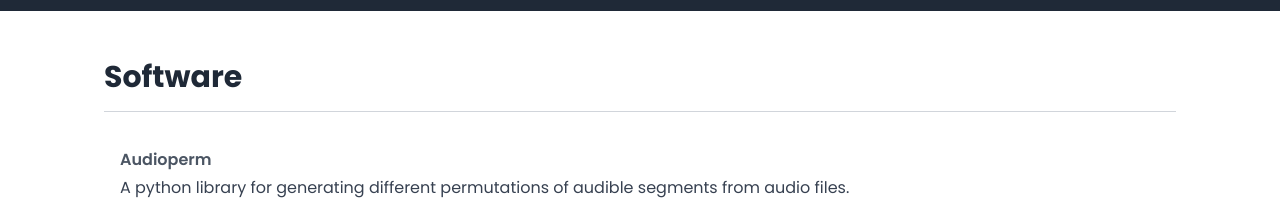
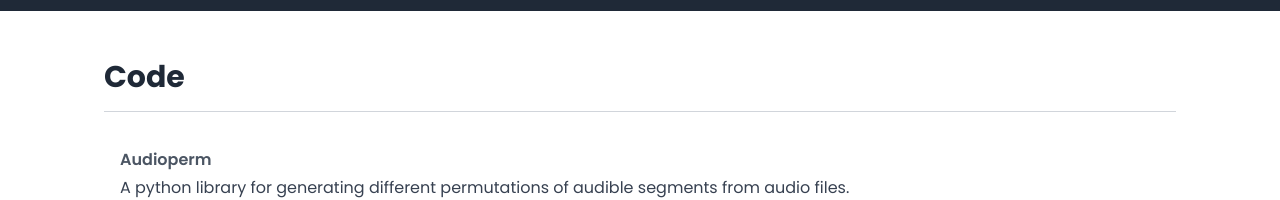
Before and after one commit to furcifer-grad/furcifer-grad.github.io, a website: page code.html in a window 1280 px wide. Shown: the part 53-253 px from the top of the page. Drawn offline with nearby package versions, Linux system fonts and the light colour scheme.

Commit message:
Update code.html

```diff
--- a/code.html
+++ b/code.html
@@ -222,7 +222,7 @@
         <h3
           class="text-gray-800 text-lg sm:text-3xl font-bold mb-5 border-b pb-4 border-gray-300"
         >
-          Software
+          Code
         </h3>
         <div class="space-y-6">
           <!-- blogs -->
```
